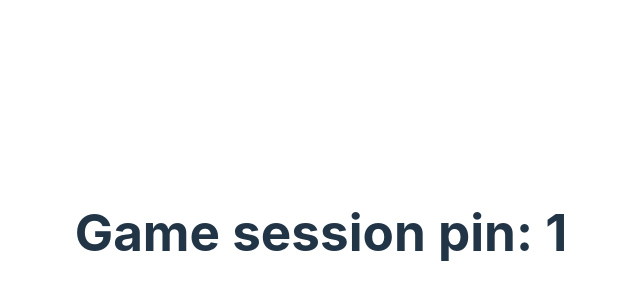
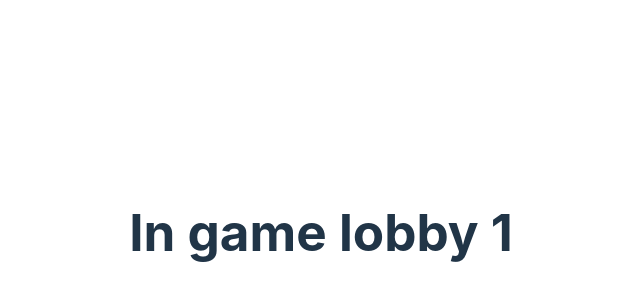
Before and after one commit to DROP-TABLE-Participants/StorySwap, a React (Vite) app in the folder client/: page /game/1 in a window 1280 px wide. Shown: the part 168-468 px from the top of the page, without its empty margins (319-959 px from the left). Built offline with nearby package versions, Linux system fonts and the light colour scheme.

Commit message:
Implement game session logic

```diff
--- /dev/null
+++ b/client/src/pages/GameLobbyPage.tsx
@@ -0,0 +1,16 @@
+import React from "react";
+import { useNavigate, useParams } from "react-router-dom";
+
+export function GameLobby({game}:any)
+{
+    const params = useParams();
+
+    return (
+        <div className="container">
+           <h1>In game lobby {game.pin}</h1>
+        </div>
+    );
+
+
+
+}
--- a/client/src/pages/GameSessionPage.tsx
+++ b/client/src/pages/GameSessionPage.tsx
@@ -1,14 +1,33 @@
 import React from "react";
 import { useNavigate, useParams } from "react-router-dom";
+import { GameLobby } from "./GameLobbyPage";
 
 export function GameSessionPage()
 {
     const params = useParams();
+    const game = {
+        state: 0,
+        pin: params.gamePin,
+    };
 
-    return (
-        <div className="container">
-           <h1>Game session pin: {params.gamePin}</h1>
-        </div>
-
-    );
+    if (game.state == 0)
+    {
+        return (
+            <GameLobby game={game}/>
+        );
+    }
+    else if (game.state == 1)
+    {
+        return (
+            //game started
+            <h1>Game Started</h1>
+        );
+    }
+    else(game.state == 2)
+    {
+        return (
+            //game finished
+            <h1>Game Finished</h1>
+        );
+    }
 }
```
